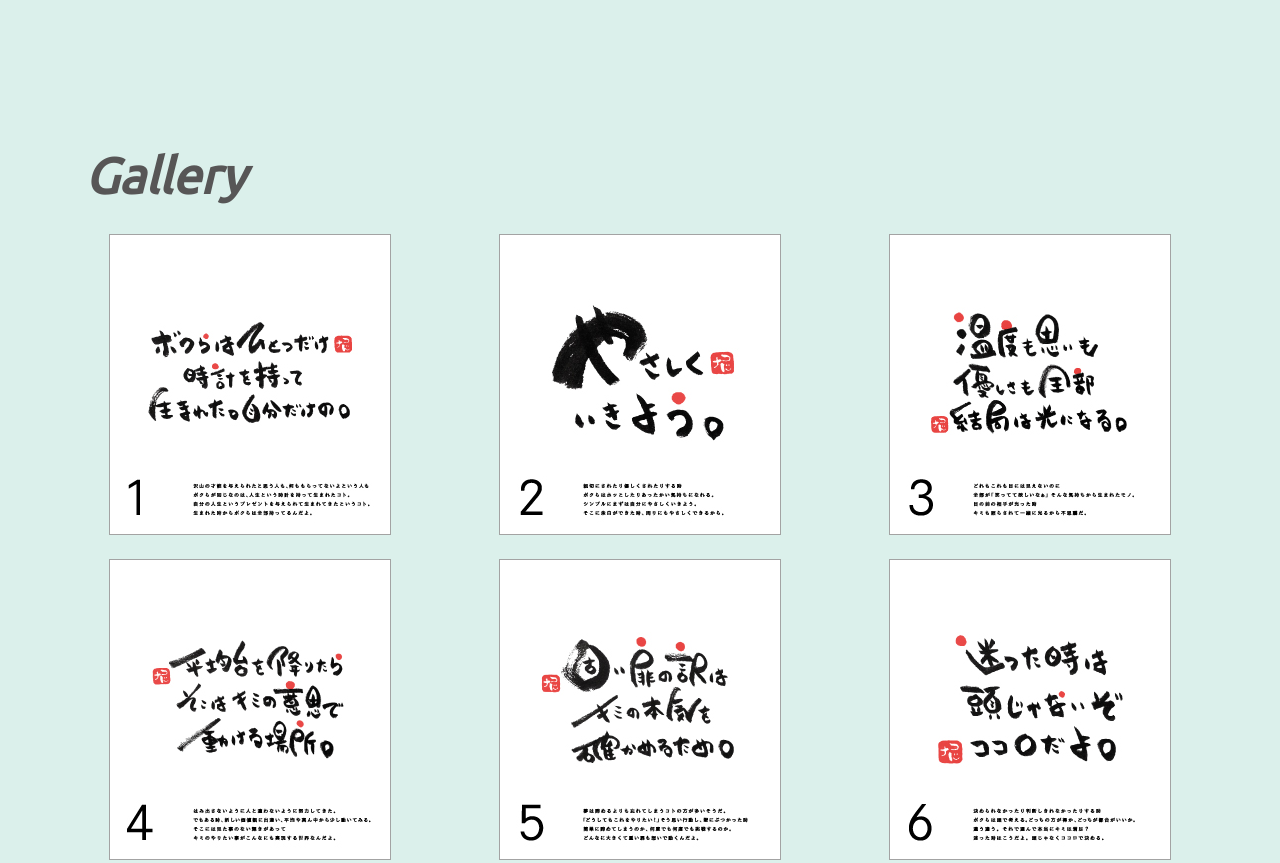
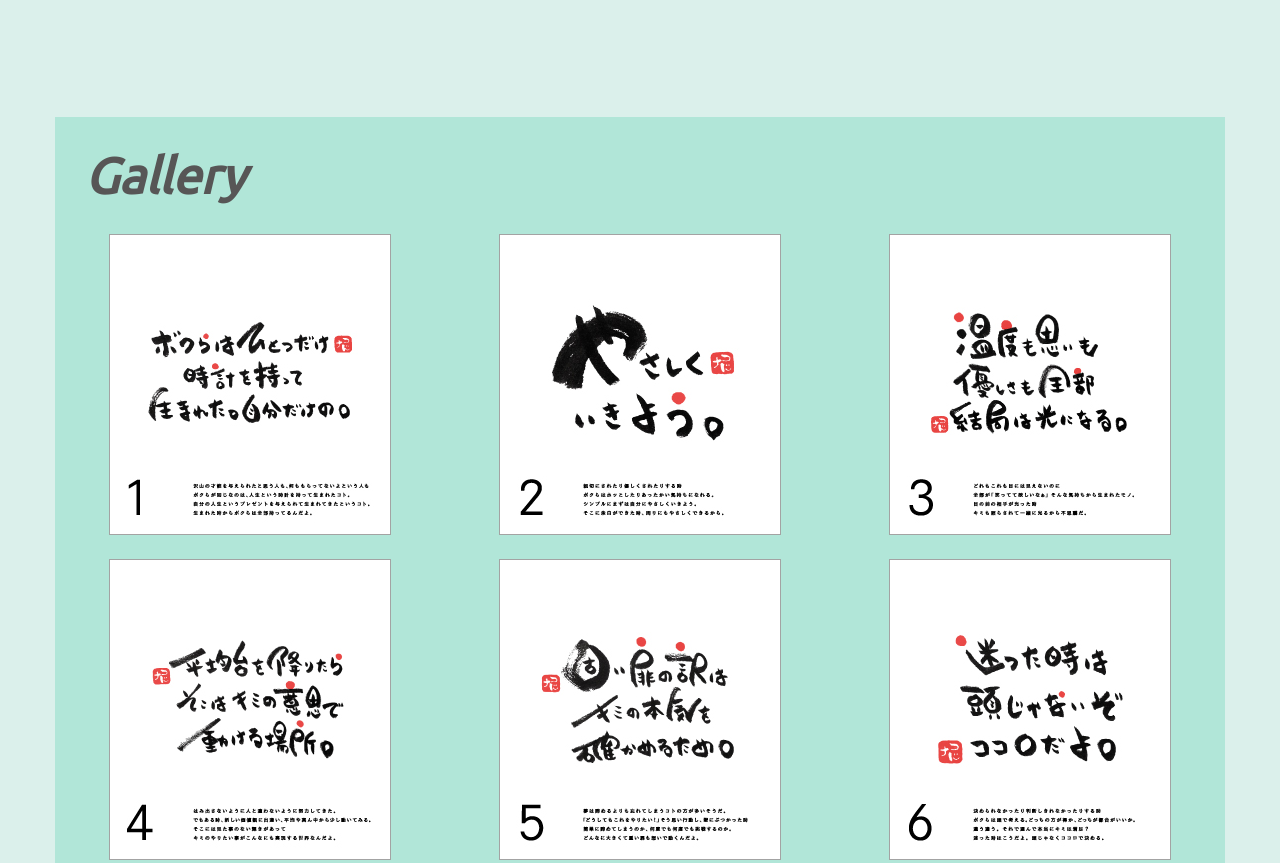
Before and after one commit to acca10/calendar, a website: page index.html in a window 1280 px wide. Shown: the part 3254-4117 px from the top of the page. Drawn offline with Linux system fonts and the light colour scheme; some packages are replaced by stand-ins of ours.

Commit message:
Add files via upload

```diff
--- a/css/style.css
+++ b/css/style.css
@@ -193,6 +193,7 @@ section img {
 /* GALLERY */
 .Gallery-wrap {
   margin: 120px auto;
+  background-color: rgb( 177, 230, 216);
   /* background-image: url(../img/wallpaper.jpg); */
   /* background-image: repeating-linear-gradient(
         0deg,
```
